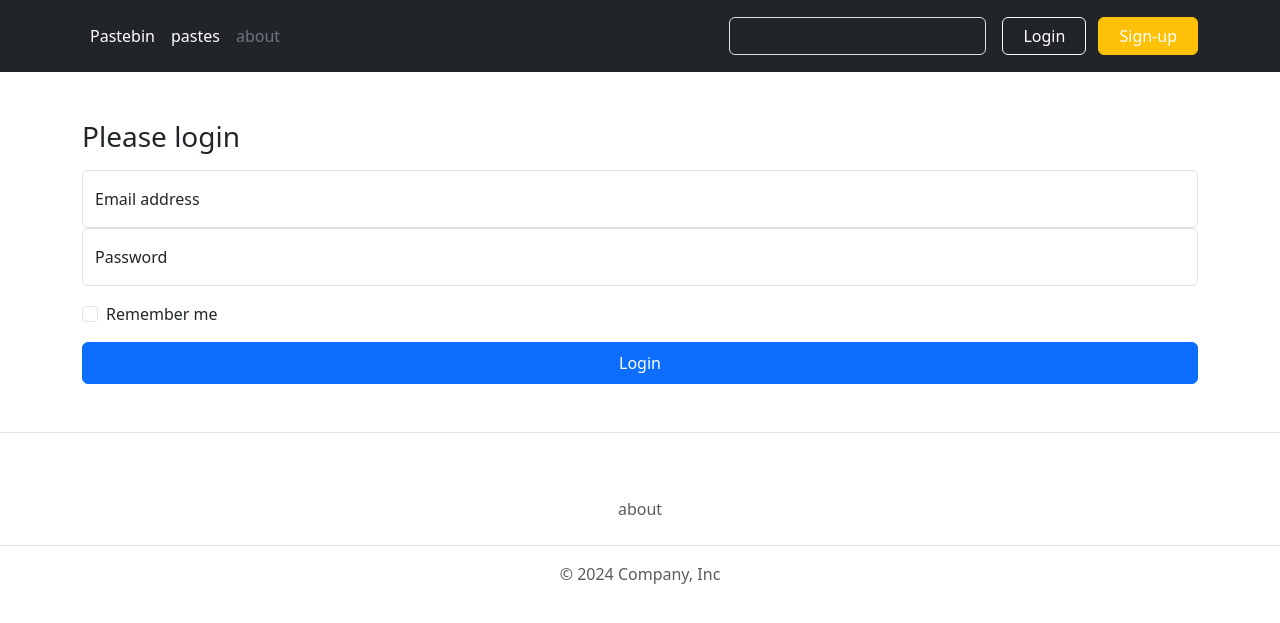
After one commit to SerdgioTheCreator/your_pastebin, a Flask app: page /login in a window 1280 px wide. The commit adds this page. Shown: the top 623 px of the page. Run offline with Flask 3, Linux system fonts and the light colour scheme.

Commit message:
added Login and Sign up templates + user_blueprint

```diff
--- a/app/pastebin.py
+++ b/app/pastebin.py
@@ -2,6 +2,7 @@ from flask import Flask, render_template
 from flask_sqlalchemy import SQLAlchemy
 
 from about.about import about_blueprint
+from users.users import users_blueprint
 
 app = Flask(__name__)
 app.config['SECRET_KEY'] = 'sdgmsergyehto2q3ro12r34ihweg'
@@ -10,6 +11,7 @@ app.config['SQLALCHEMY_DATABASE_URI'] = 'sqlite:///pastebin.db'
 db = SQLAlchemy(app)
 
 app.register_blueprint(about_blueprint)
+app.register_blueprint(users_blueprint)
 
 
 @app.route('/')
--- a/app/templates/includes/footer.html
+++ b/app/templates/includes/footer.html
@@ -3,4 +3,4 @@
       <li class="nav-item"><a href="/about" class="nav-link px-2 text-body-secondary">about</a></li>
     </ul>
     <p class="text-center text-body-secondary">© 2024 Company, Inc</p>
-  </footer>
+</footer>
--- a/app/templates/includes/header.html
+++ b/app/templates/includes/header.html
@@ -2,12 +2,14 @@
     <div class="container">
       <div class="d-flex flex-wrap align-items-center justify-content-center justify-content-lg-start">
         <a href="/" class="d-flex align-items-center mb-2 mb-lg-0 text-white text-decoration-none">
-          <svg class="bi me-2" width="40" height="32" role="img" aria-label="Bootstrap"><use xlink:href="#bootstrap"></use></svg>
+<!--          <svg class="bi me-2" width="40" height="32" role="img" aria-label="Bootstrap"><use xlink:href="#bootstrap"></use></svg>-->
         </a>
 
         <ul class="nav col-12 col-lg-auto me-lg-auto mb-2 justify-content-center mb-md-0">
-          <li><a href="/" class="nav-link px-2 text-white">Pastebin</a></li>
-          <li><a href="/about" class="nav-link px-2 text-secondary">about</a></li>
+            <li><a href="/" class="nav-link px-2 text-white">Pastebin</a></li>
+<!--            ДОБАВИТЬ ССЫЛКУ НА ПАСТЫ                            -->
+            <li><a href="/" class="nav-link px-2 text-white">pastes</a></li>
+            <li><a href="/about" class="nav-link px-2 text-secondary">about</a></li>
         </ul>
 
         <form class="col-12 col-lg-auto mb-3 mb-lg-0 me-lg-3" role="search">
@@ -15,8 +17,8 @@
         </form>
 
         <div class="text-end">
-          <button type="button" class="btn btn-outline-light me-2">Login</button>
-          <button type="button" class="btn btn-warning">Sign-up</button>
+          <button type="button" class="btn btn-outline-light me-2"><a href="/login" class="nav-link px-2 text-white">Login</a></button>
+          <button type="button" class="btn btn-warning"><a href="/signup" class="nav-link px-2 text-white">Sign-up</a></button>
         </div>
       </div>
     </div>
--- /dev/null
+++ b/app/templates/users/login.html
@@ -0,0 +1,29 @@
+{% extends 'base.html' %}
+{% block title %}
+  {{ title }}
+{% endblock %}
+{% block content %}
+  <main class="container py-5">
+  <form>
+<!--    <img class="mb-4" src="/docs/5.3/assets/brand/bootstrap-logo.svg" alt="" width="72" height="57">-->
+    <h1 class="h3 mb-3 fw-normal">Please login</h1>
+
+    <div class="form-floating">
+      <input type="email" class="form-control" id="floatingInput" placeholder="name@example.com">
+      <label for="floatingInput">Email address</label>
+    </div>
+    <div class="form-floating">
+      <input type="password" class="form-control" id="floatingPassword" placeholder="Password">
+      <label for="floatingPassword">Password</label>
+    </div>
+
+    <div class="form-check text-start my-3">
+      <input class="form-check-input" type="checkbox" value="remember-me" id="flexCheckDefault">
+      <label class="form-check-label" for="flexCheckDefault">
+        Remember me
+      </label>
+    </div>
+    <button class="btn btn-primary w-100 py-2" type="submit">Login</button>
+  </form>
+</main>
+{% endblock %}
--- a/app/users/users.py
+++ b/app/users/users.py
@@ -0,0 +1,15 @@
+from flask import Blueprint, render_template
+
+users_blueprint = Blueprint('users', __name__, template_folder='../templates/users/', static_folder='static')
+
+
+@users_blueprint.route('/signup')
+def about():
+    title = 'Регистрация'
+    return render_template('signup.html', title=title)
+
+
+@users_blueprint.route('/login')
+def login():
+    title = 'Авторизация'
+    return render_template('login.html', title=title)
```
Also changed, not shown: app/templates/users/signup.html (added, +29 -0 lines).
